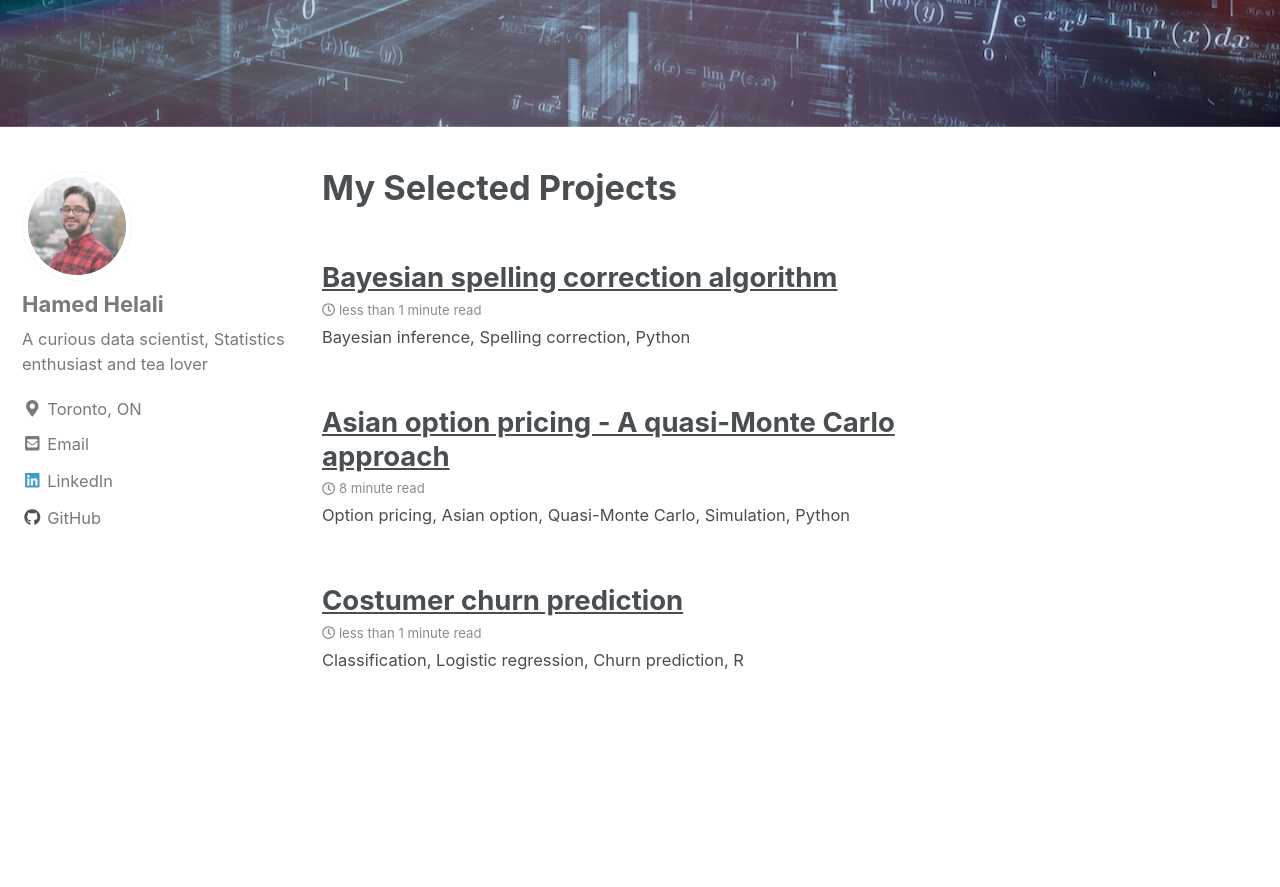
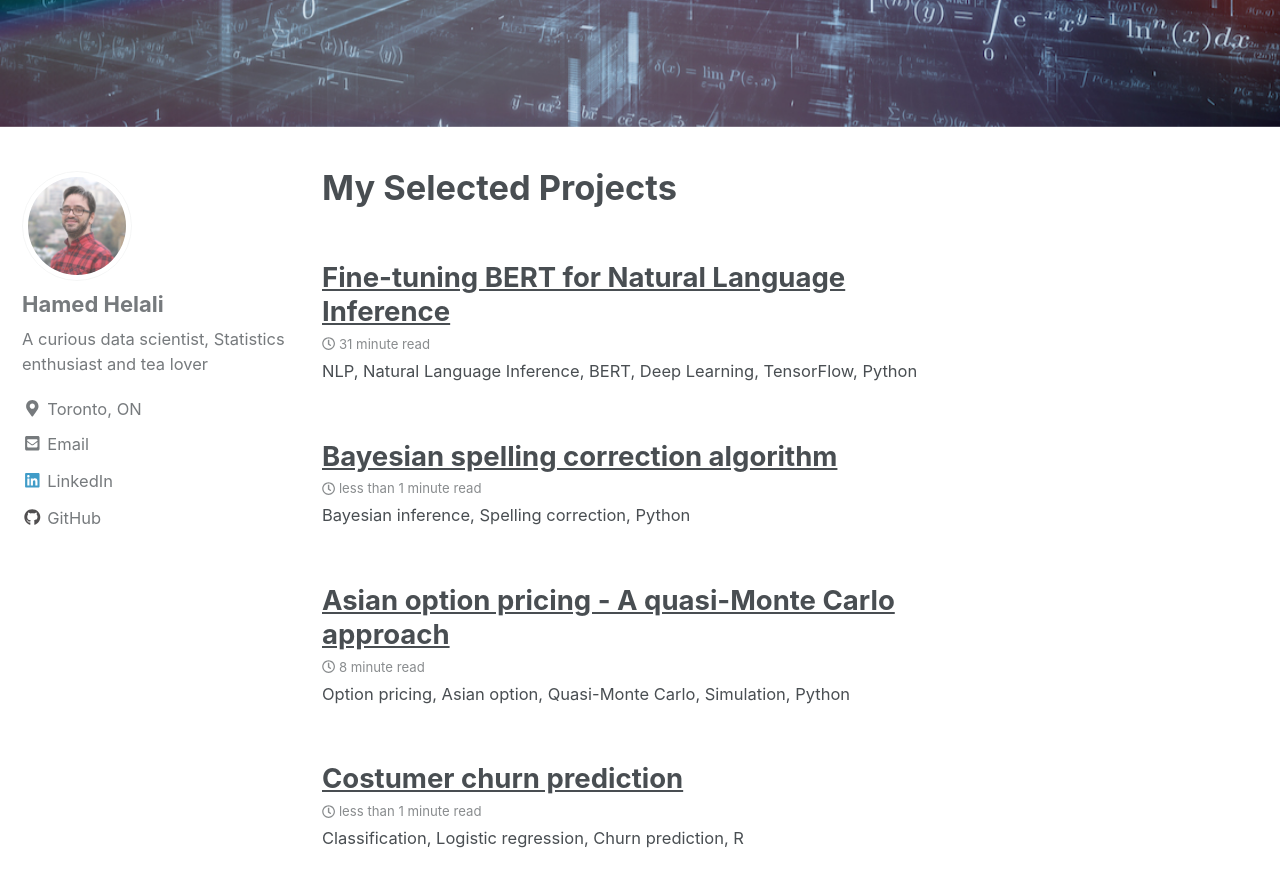
Before and after one commit to hamedhelali/hamedhelali.github.io, a Jekyll site: the page built from _pages/selectedprjects.md, in a window 1280 px wide and 900 px high, scrolled down 523 px. Shown: the top 887 px of the window. Built offline with Jekyll 4.4.1, drawn with Linux system fonts in a browser that asks for light colours; nearby versions of some CDN libraries.

Commit message:
Update 2020-09-02-Fine-tuning-BERT-For-NLI.md

```diff
--- a/_posts/2020-09-02-Fine-tuning-BERT-For-NLI.md
+++ b/_posts/2020-09-02-Fine-tuning-BERT-For-NLI.md
@@ -1,6 +1,14 @@
-# Fine-tuning BERT for Natural Language Inference
-
-#### Hamed Helali
+---
+title: "Fine-tuning BERT for Natural Language Inference"
+author: "Hamed Helali"
+date: 2020-09-02
+tags: [NLP, Natural Language Inference, BERT, Deep Learning, TensorFlow, Python]
+categories: Project
+header:
+  image: "/images/bert.jpg"
+excerpt: "NLP, Natural Language Inference, BERT, Deep Learning, TensorFlow, Python"
+mathjax: "true"
+---
 
 ## 1. Introduction
 In this notebook, I will build a deep learning model to perform Natural Language Inference (NLI) task. NLI is classifying relationships between pairs of sentences to *contradication*, *entailment* or *neutral*. First, we will develop a preliminary model by fine-tuning a pretrained BERT. Then we will explore different models to tune hyperparameters and get better performance. As a more systematic approach (than mere trial and error), we will use random search to tune hyperparameters.
```
